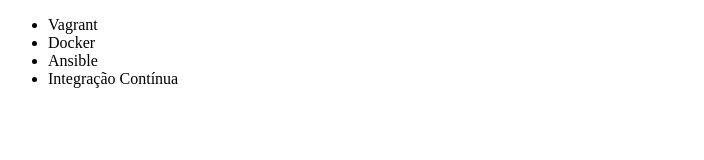
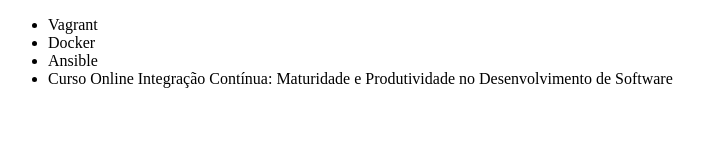
Before and after one commit to wenev21043/alura, a plain HTML site: page index.html in a window 1280 px wide. Shown: the whole page, without its empty margins (0-704 px from the left). Drawn offline with Linux system fonts and the light colour scheme.

Commit message:
Renomeando curso de integração contínua

```diff
--- a/index.html
+++ b/index.html
@@ -1,15 +1,19 @@
 <!DOCTYPE html>
 <html lang="en">
+
 <head>
     <meta charset="UTF-8">
     <title>Cursos da Alura</title>
 </head>
+
 <body>
     <ul>
         <li>Vagrant</li>
         <li>Docker</li>
         <li>Ansible</li>
-        <li>Integração Contínua</li>
+        <li>
+            Curso Online Integração Contínua: Maturidade e Produtividade no Desenvolvimento de Software</li>
     </ul>
 </body>
+
 </html>
```
